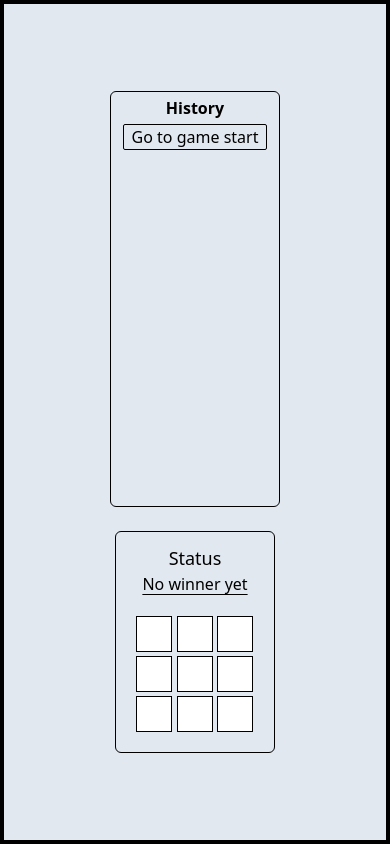
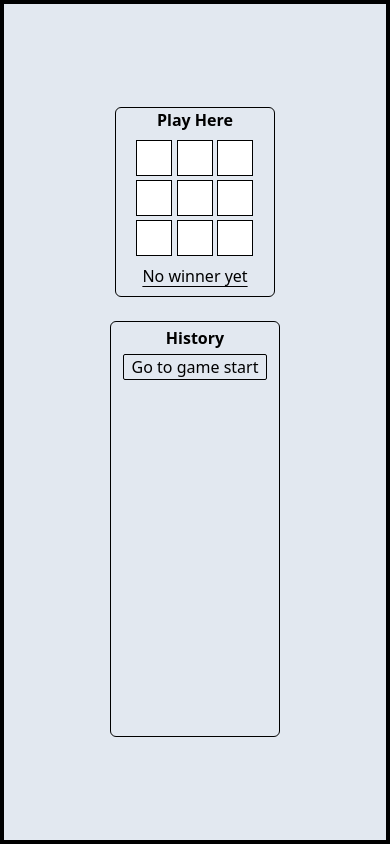
Before and after one commit to binge-coder/TicTacToe, a React (Vite) app: page / in a window 390 px wide. Built offline with nearby package versions, Linux system fonts and the light colour scheme.

Commit message:
corrected margins and made more user friendly

```diff
--- a/src/App.jsx
+++ b/src/App.jsx
@@ -36,9 +36,9 @@ function Board({ xIsNext, squares, onPlay }) {
     status = 'No winner yet';
   }
   return (
-    <><div className='text-bold text-lg text-center mt-3'>Status</div>
-      <div className="status mb-2 underline underline-offset-4 text-center">{status}</div>
-      <div className="grid grid-cols-3 gap-1 m-5">
+    <><div className='font-bold text-center'>Play Here</div>
+
+      <div className="grid grid-cols-3 gap-1 mx-5 my-2">
         <Square value={squares[0]} onSquareClick={() => handleClick(0)} />
         <Square value={squares[1]} onSquareClick={() => handleClick(1)} />
         <Square value={squares[2]} onSquareClick={() => handleClick(2)} />
@@ -49,6 +49,7 @@ function Board({ xIsNext, squares, onPlay }) {
         <Square value={squares[7]} onSquareClick={() => handleClick(7)} />
         <Square value={squares[8]} onSquareClick={() => handleClick(8)} />
       </div>
+      <div className="status mb-2 underline underline-offset-4 text-center">{status}</div>
     </>
   );
 }
@@ -152,7 +153,7 @@ export default function Game() {
 
   return (
     // <div className='flex flex-row border border-green-500 h-screen w-screen justify-center'>
-    <div className="game flex border-4 border-black h-screen w-screen justify-center items-center gap-6 bg-slate-200 md:flex-row flex-col-reverse">
+    <div className="game flex flex-col border-4 border-black h-screen w-screen justify-center items-center gap-6 bg-slate-200 md:flex-row ">
       <div className="game-board border rounded-md border-black w-40 ">
         <Board xIsNext={xIsNext} squares={currentSquares} onPlay={handlePlay} />
       </div>
```
